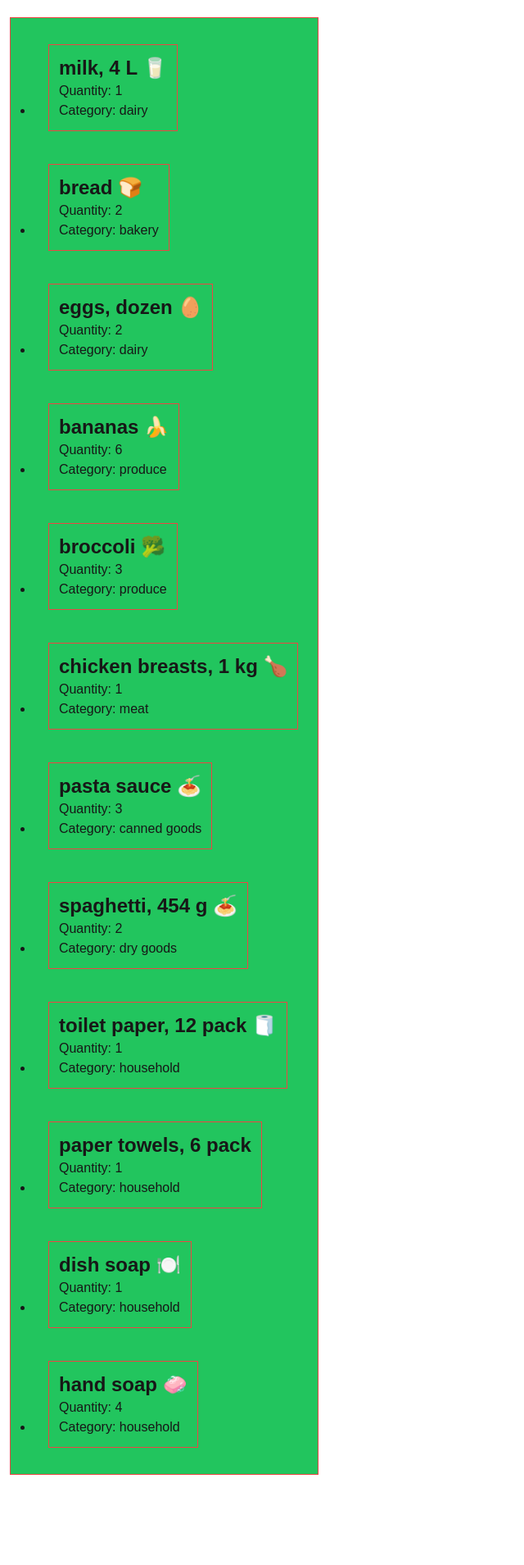
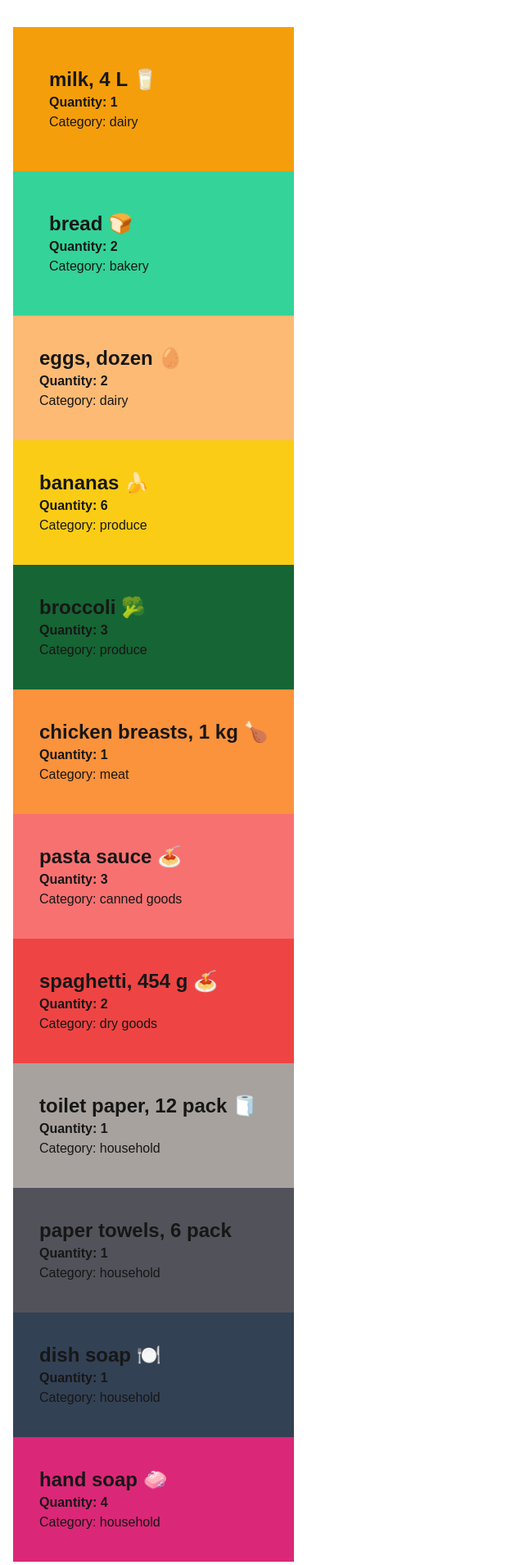
Before and after one commit to Taze-Priizer/cprg306-assignments, a Next.js app: page /week-3 in a window 1280 px wide. Shown: the part 31-1940 px from the top of the page at 82% size, without its empty margins (0-640 px from the left). Before the commit the page ends 1850 px from the top, so only its background shows below. Built offline with nearby package versions, Linux system fonts and the light colour scheme.

Commit message:
Finished week 3 assignment using tailwind css

```diff
--- a/app/week-3/item-list.js
+++ b/app/week-3/item-list.js
@@ -76,19 +76,19 @@ export default function ItemList(props) {
       };
 
     return(
-        <div className="inline-block bg-green-500 border border-red-500 my-5 p-3 mx-3">
-            <li><Item item={item1}/></li>
-            <li><Item item={item2}/></li>
-            <li><Item item={item3}/></li>
-            <li><Item item={item4}/></li>
-            <li><Item item={item5}/></li>
-            <li><Item item={item6}/></li>
-            <li><Item item={item7}/></li>
-            <li><Item item={item8}/></li>
-            <li><Item item={item9}/></li>
-            <li><Item item={item10}/></li>
-            <li><Item item={item11}/></li>
-            <li><Item item={item12}/></li>
+        <div className="inline-block my-6 p-2 mx-2">
+            <ul className="bg-amber-500 border-l-green-300 p-3"><Item item={item1}/></ul>
+            <ul className="bg-emerald-400 p-3"><Item item={item2}/></ul>
+            <ul className="bg-orange-300"><Item item={item3}/></ul>
+            <ul className="bg-yellow-400"><Item item={item4}/></ul>
+            <ul className="bg-green-800"><Item item={item5}/></ul>
+            <ul className="bg-orange-400"><Item item={item6}/></ul>
+            <ul className="bg-red-400"><Item item={item7}/></ul>
+            <ul className="bg-red-500"><Item item={item8}/></ul>
+            <ul className="bg-stone-400"><Item item={item9}/></ul>
+            <ul className="bg-zinc-600"><Item item={item10}/></ul>
+            <ul className="bg-slate-700"><Item item={item11}/></ul>
+            <ul className="bg-pink-600"><Item item={item12}/></ul>
         </div>
     );
 }
--- a/app/week-3/item.js
+++ b/app/week-3/item.js
@@ -5,9 +5,9 @@ export default function Item({item}) {
     let {name, quantity, category} = item;
 
     return (
-        <div className="inline-block bg-green-500 border border-red-500 my-5 p-3 mx-3">
+        <div className="inline-block border-red-500 my-5 p-4 mx-4">
             <h3 className="text-2xl font-bold">{name}</h3>
-            <p>Quantity: {quantity}</p>
+            <p className="font-semibold 2lg">Quantity: {quantity}</p>
             <p>Category: {category}</p>
         </div>
     );
--- a/app/week-3/page.js
+++ b/app/week-3/page.js
@@ -6,7 +6,7 @@ export default function Page() {
 
     return(
         <main>
-            <h1 className="text-2xl font-semibold">Shopping List</h1>
+            <h1 className="text-2xl font-semibold 2lg">Shopping List</h1>
             <ItemList />
         </main>
     )
```
